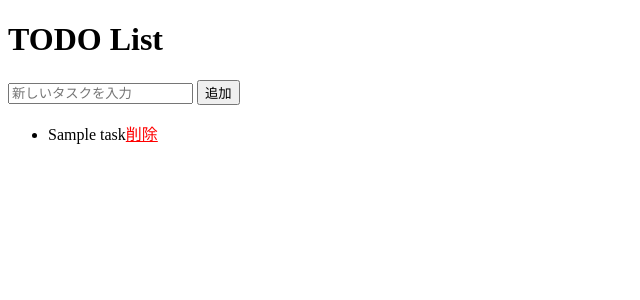
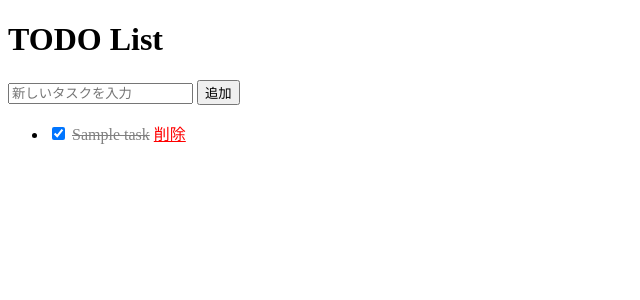
Before and after one commit to itsme03up/django-todo-app, a Django app: page / in a window 1280 px wide. Shown: the top 300 px of the page, without its empty margins (0-640 px from the left). Run offline with Django 5.2, Linux system fonts and the light colour scheme; tables that the repository leaves empty hold one stand-in row (values such as "Sample post").

Commit message:
Refactor task list rendering to improve structure and maintainability

```diff
--- a/todo/templates/todo/index.html
+++ b/todo/templates/todo/index.html
@@ -1,8 +1,10 @@
 <!DOCTYPE html>
 <html>
+
 <head>
     <title>My TODO List</title>
 </head>
+
 <body>
     <h1>TODO List</h1>
 
@@ -14,11 +16,18 @@
 
     <ul>
         {% for task in tasks %}
-            <li>{{ task.title }}<a href="{% url 'delete_task' task.id %}" style="color:red;">削除</a>
-            </li>
+        <li>
+            <form action="{% url 'toggle_complete' task.id %}" method="post" style="display:inline;">
+                {% csrf_token %}
+                <input type="checkbox" onchange="this.form.submit()" {% if task.completed %}checked{% endif %}>
+            </form>
+            <span {% if task.completed %}style="text-decoration: line-through; color: gray;"{% endif %}>{{ task.title }}</span>
+            <a href="{% url 'delete_task' task.id %}" style="color:red;">削除</a>
+        </li>
         {% empty %}
-            <li>タスクがありません。</li>
+        <li>タスクがありません。</li>
         {% endfor %}
     </ul>
 </body>
+
 </html>
```
